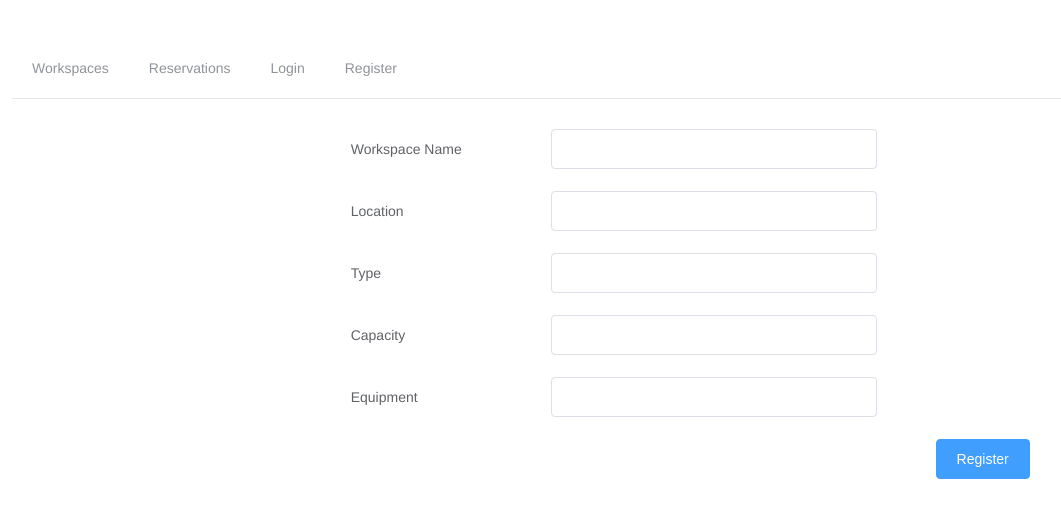
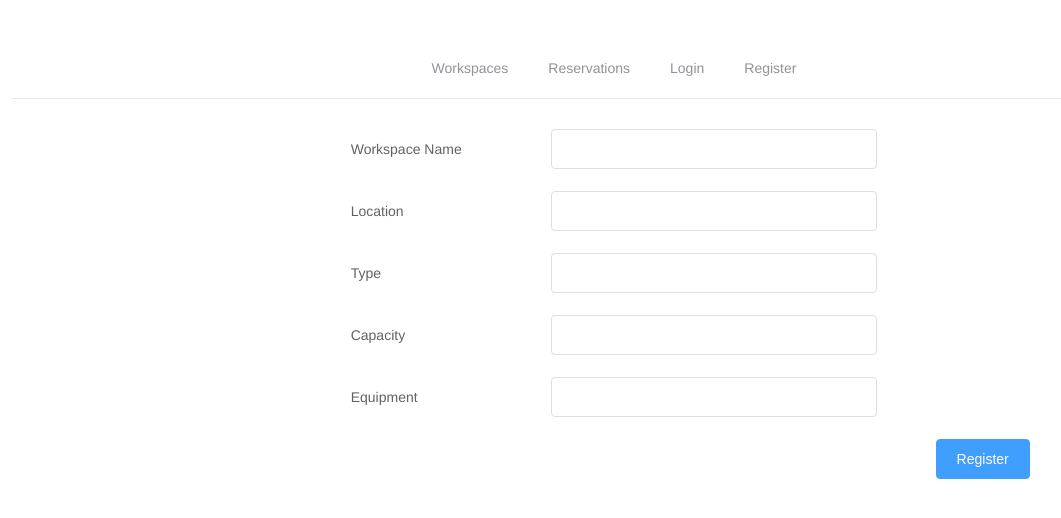
Before and after one commit to vruokon/tilanvarausfront, a Vue app: page / in a window 1280 px wide. Shown: the top 518 px of the page, without its empty margins (26-1087 px from the left). Built offline with nearby package versions, Linux system fonts and the light colour scheme.

Commit message:
centered nav content

```diff
--- a/src/components/nav.vue
+++ b/src/components/nav.vue
@@ -59,4 +59,7 @@ li {
 a {
   color: #42b983;
 }
+.el-menu-item {
+  float: none;
+}
 </style>
```
